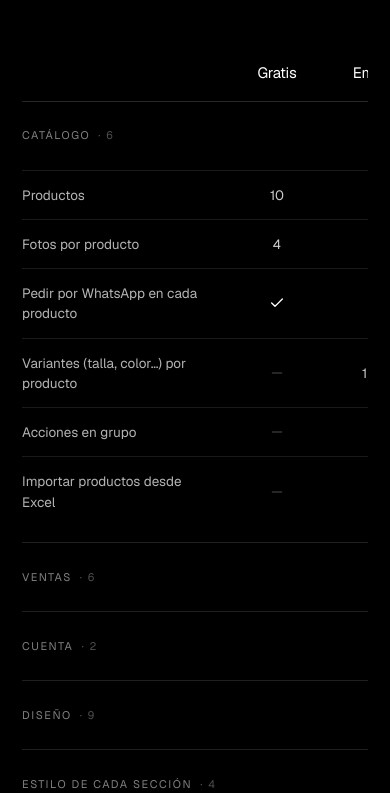
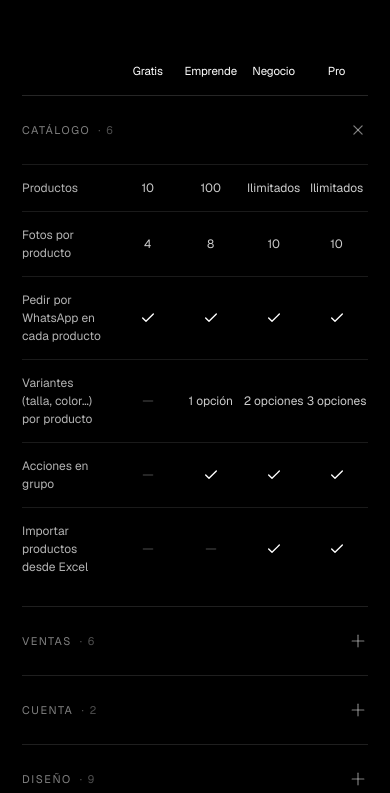
Before and after one commit to Martinvb07/MiTienda-LlanoStudio, a Next.js app in the folder frontend/: page /precios in a window 390 px wide. Shown: the part 775-1568 px from the top of the page. Built offline with nearby package versions, Linux system fonts and the light colour scheme; no server answers.

Commit message:
Comparativa de planes sin scroll horizontal: la tabla se ajusta al ancho

```diff
--- a/frontend/src/componentes/sitio/ComparativaPlanes.tsx
+++ b/frontend/src/componentes/sitio/ComparativaPlanes.tsx
@@ -90,7 +90,7 @@ function Celda({ valor }: { valor: Valor }): ReactNode {
   return <span className="text-white/80">{valor}</span>
 }
 
-const COLUMNAS = 'grid grid-cols-[minmax(200px,1.6fr)_repeat(4,minmax(0,1fr))] items-center'
+const COLUMNAS = 'grid grid-cols-[minmax(0,1.5fr)_repeat(4,minmax(0,1fr))] items-center sm:grid-cols-[minmax(0,1.6fr)_repeat(4,minmax(0,1fr))]'
 
 /**
  * Tabla comparativa por grupos que se despliegan, como las preguntas
@@ -116,12 +116,12 @@ export function ComparativaPlanes() {
           <h2 className="titulo-2 mt-4">Qué personalizas en cada plan</h2>
         </Revelar>
 
-        <Revelar className="mt-12 overflow-x-auto">
-          <div className="min-w-[640px] text-[13.5px]" role="table" aria-label="Comparación de planes">
+        <Revelar className="mt-12">
+          <div className="text-[12px] sm:text-[13.5px]" role="table" aria-label="Comparación de planes">
             <div className={`${COLUMNAS} border-b border-white/15`} role="row">
               <span role="columnheader" />
               {ORDEN_PLANES.map((plan) => (
-                <span key={plan} role="columnheader" className="py-4 text-center text-[15px] tracking-[-0.01em]">
+                <span key={plan} role="columnheader" className="truncate py-4 text-center text-[11.5px] tracking-[-0.01em] sm:text-[15px]">
                   {PLANES[plan].nombre}
                 </span>
               ))}
@@ -159,7 +159,7 @@ export function ComparativaPlanes() {
                         <div className="pb-4">
                           {grupo.filas.map((fila) => (
                             <div key={fila.etiqueta} className={`${COLUMNAS} border-t border-white/10`} role="row">
-                              <span role="rowheader" className="py-3.5 pr-4 text-white/70">
+                              <span role="rowheader" className="py-3.5 pr-3 text-white/70 sm:pr-4">
                                 {fila.etiqueta}
                               </span>
                               {ORDEN_PLANES.map((plan) => (
```
